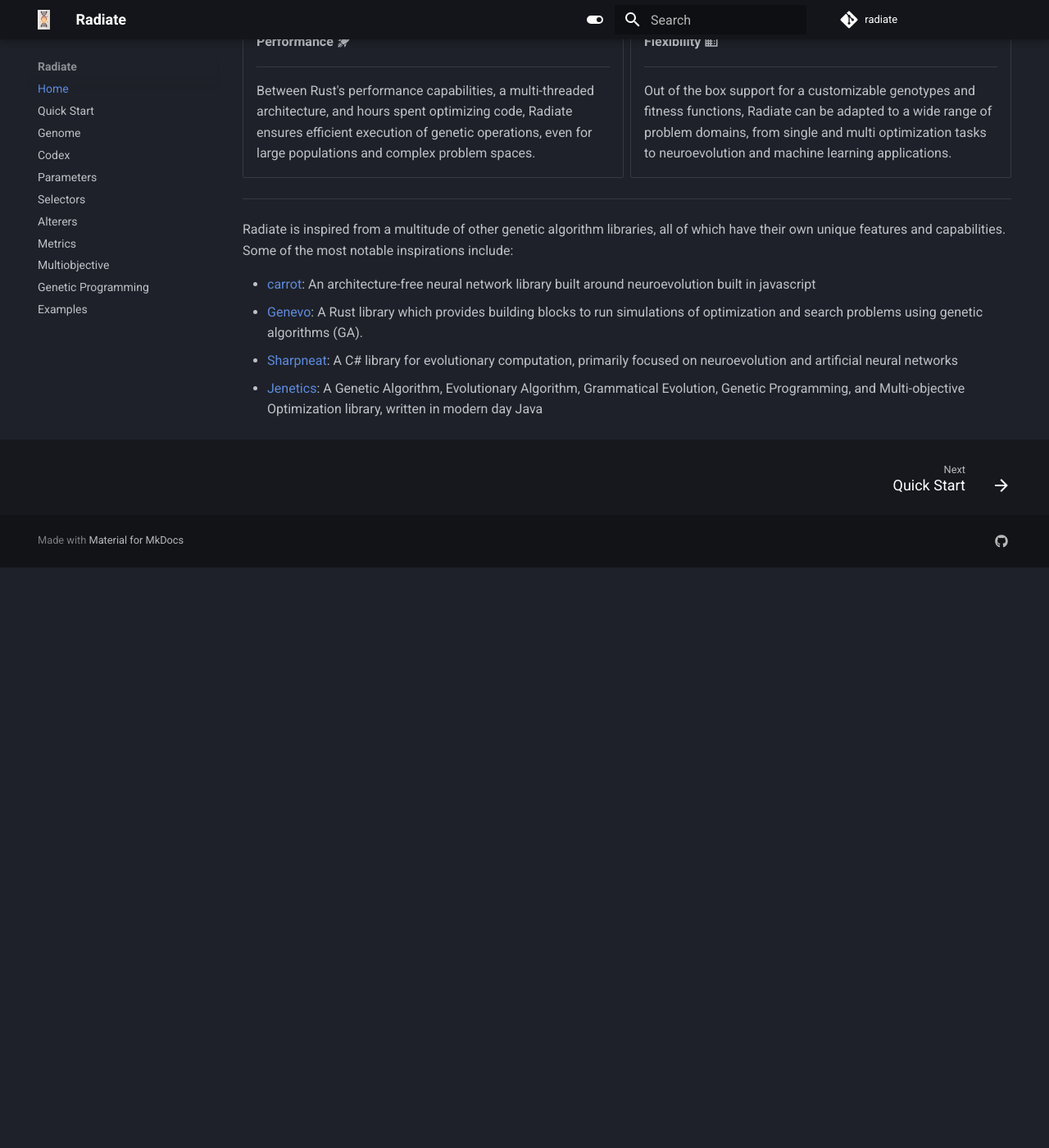
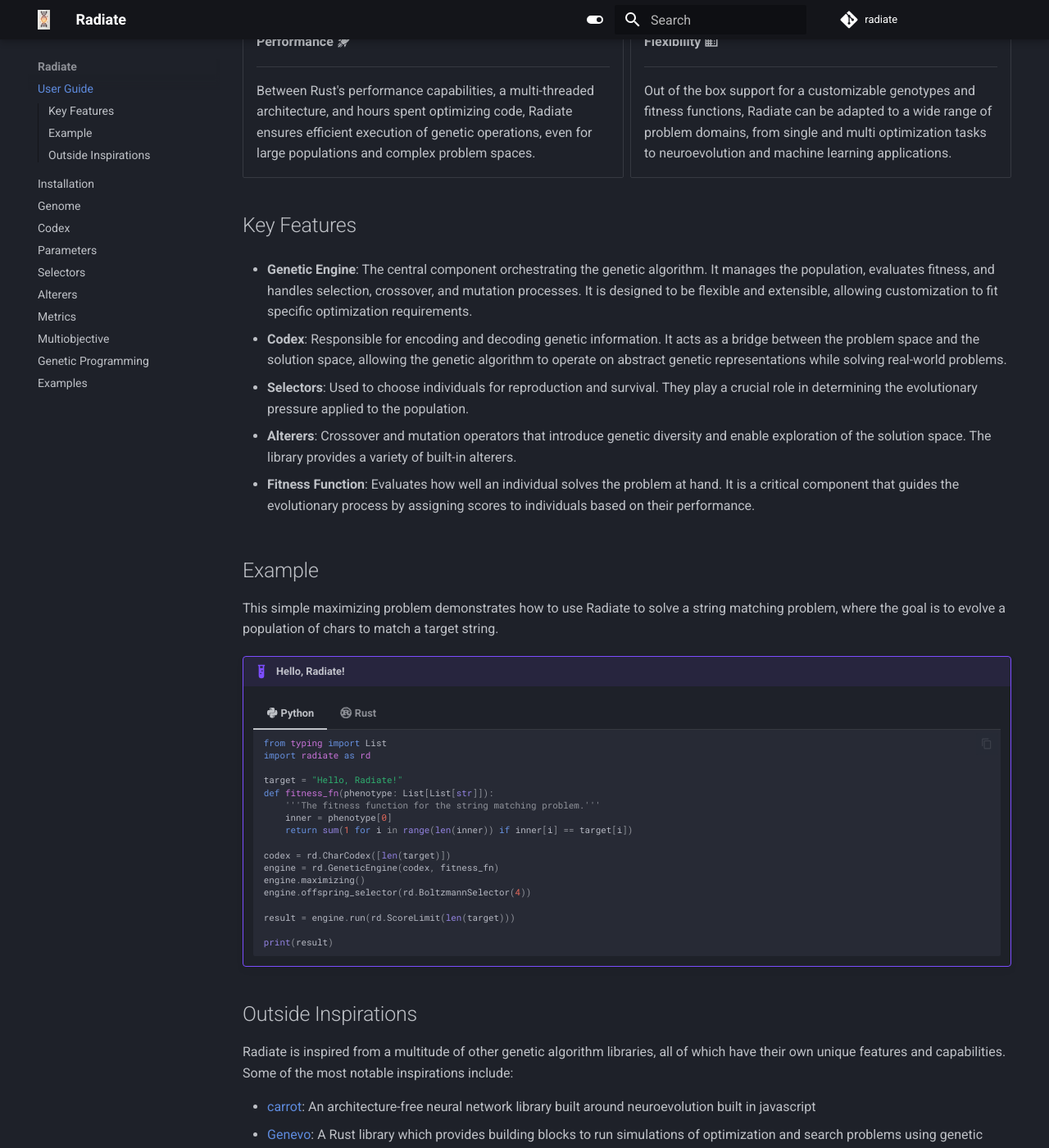
Before and after one commit to pkalivas/radiate, an MkDocs documentation site: the page built from docs/index.md, in a window 1280 px wide and 1400 px high, scrolled down 754 px. Shown: the whole window at 82% size. Built offline with MkDocs 1.6.1 and Material for MkDocs 9.7.7, drawn with Linux system fonts in a browser that asks for light colours; comment, search, counter and statistics services are not loaded; before the commit the page ends 1446 px from its top, so only the background shows below that.

Commit message:
working on docs for python & rust

````diff
--- a/docs/index.md
+++ b/docs/index.md
@@ -58,7 +58,89 @@
 
 </div>
 
----
+## Key Features
+
+- **Genetic Engine**: The central component orchestrating the genetic algorithm. It manages the population, evaluates fitness, and handles selection, crossover, and mutation processes. It is designed to be flexible and extensible, allowing customization to fit specific optimization requirements.
+
+- **Codex**: Responsible for encoding and decoding genetic information. It acts as a bridge between the problem space and the solution space, allowing the genetic algorithm to operate on abstract genetic representations while solving real-world problems.
+
+- **Selectors**: Used to choose individuals for reproduction and survival. They play a crucial role in determining the evolutionary pressure applied to the population.
+
+- **Alterers**: Crossover and mutation operators that introduce genetic diversity and enable exploration of the solution space. The library provides a variety of built-in alterers.
+
+- **Fitness Function**: Evaluates how well an individual solves the problem at hand. It is a critical component that guides the evolutionary process by assigning scores to individuals based on their performance.
+
+## Example
+
+This simple maximizing problem demonstrates how to use Radiate to solve a string matching problem, where the goal is to evolve a population of chars to match a target string.
+
+!!! example "Hello, Radiate!"
+
+    === ":fontawesome-brands-python: Python"
+
+        ```python
+        from typing import List
+        import radiate as rd
+
+        target = "Hello, Radiate!"
+        def fitness_fn(phenotype: List[List[str]]):
+            '''The fitness function for the string matching problem.'''
+            inner = phenotype[0]
+            return sum(1 for i in range(len(inner)) if inner[i] == target[i])
+
+        codex = rd.CharCodex([len(target)])
+        engine = rd.GeneticEngine(codex, fitness_fn)
+        engine.maximizing()
+        engine.offspring_selector(rd.BoltzmannSelector(4))
+
+        result = engine.run(rd.ScoreLimit(len(target)))
+
+        print(result)
+        ```
+
+    === ":fontawesome-brands-rust: Rust"
+
+        ```rust
+        use radiate::*;
+
+        fn main() {
+            let target = "Hello, Radiate!";
+            let codex = CharCodex::new(1, target.len());
+
+            let engine = GeneticEngine::from_codex(codex)
+                .offspring_selector(BoltzmannSelector::new(4_f32)) // optional
+                .fitness_fn(|geno: Vec<Vec<char>>| {
+                    geno.into_iter()
+                        .flatten()
+                        .zip(target.chars())
+                        .fold(
+                            0,
+                            |acc, (geno, targ)| {
+                                if geno == targ {
+                                    acc + 1
+                                } else {
+                                    acc
+                                }
+                            },
+                        )
+                })
+                .build();
+
+            let result = engine.run(|ctx| {
+                let best_as_string = ctx.best.iter().flatten().collect::<String>();
+                println!("[ {:?} ]: {:?}", ctx.index, best_as_string);
+
+                ctx.score().as_usize() == target.len()
+            });
+
+            // prints the final `EvolutionContext` which contains the final population, best individual,
+            // the number of generations (index), best score, and the `MetricSet` (a collection of
+            // evolution metrics the engine maintains throughout the run)
+            println!("{:?}", result);
+        }
+        ```
+
+## Outside Inspirations
 
 Radiate is inspired from a multitude of other genetic algorithm libraries, all of which have their own unique features and capabilities. Some of the most notable inspirations include:
 
--- a/mkdocs.yaml
+++ b/mkdocs.yaml
@@ -3,8 +3,8 @@
 repo_name: radiate
 
 nav:
-  - Home: index.md
-  - Quick Start: source/quickstart.md
+  - User Guide: index.md
+  - Installation: source/installation.md
   - Genome: source/genome.md
   - Codex: source/codex.md
   - Parameters: source/params.md
````
Also changed, not shown: README.md (+1 -1 lines), docs/source/installation.md (added, +50 -0 lines), docs/source/quickstart.md (deleted, +0 -104 lines), 1 other file.
